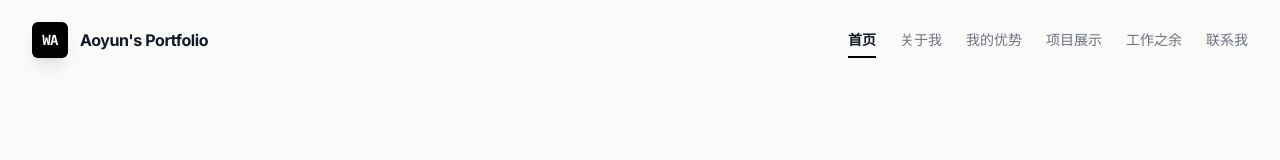
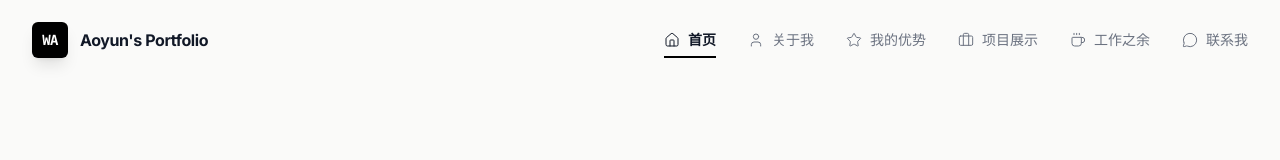
Before and after one commit to Y-tuo/Portfolio, a React (Vite) app: page / in a window 1280 px wide. Shown: the top 160 px of the page. Built offline with nearby package versions, Linux system fonts and the light colour scheme.

Commit message:
UI Update: Change 'Why Me' English title and enhance Navbar

```diff
--- a/App.tsx
+++ b/App.tsx
@@ -126,7 +126,7 @@ function App() {
       </Section>
 
       {/* === WHY ME === */}
-      <Section id="whyme" title="我的优势" englishTitle="Why Me" className="bg-white">
+      <Section id="whyme" title="我的优势" englishTitle="My Advantages" className="bg-white">
         <div className="grid md:grid-cols-3 gap-8">
           {WHY_ME.map((point, idx) => (
             <div key={idx} className="p-8 rounded-2xl bg-stone-50 hover:bg-stone-100 transition-colors border border-stone-100">
--- a/components/Navbar.tsx
+++ b/components/Navbar.tsx
@@ -44,8 +44,7 @@ export const Navbar: React.FC = () => {
 
   return (
     <nav
-      className={`fixed top-0 left-0 right-0 z-50 transition-all duration-300 px-8 ${
-        isScrolled || mobileMenuOpen ? 'bg-white/80 backdrop-blur-md shadow-sm border-b border-gray-200/50' : 'bg-transparent'
+      className={`fixed top-0 left-0 right-0 z-50 transition-all duration-300 px-8 ${isScrolled || mobileMenuOpen ? 'bg-white/80 backdrop-blur-md shadow-sm border-b border-gray-200/50' : 'bg-transparent'
         }`}
     >
       <div className="max-w-7xl mx-auto h-20 flex items-center justify-between">
@@ -67,22 +66,21 @@ export const Navbar: React.FC = () => {
         </a>
 
         {/* Desktop Nav */}
-        <div className="hidden md:flex space-x-6">
+        <div className="hidden md:flex gap-8">
           {NAV_LINKS.map((link) => (
             <a
               key={link.name}
               href={link.href}
               onClick={(e) => handleNavClick(e, link.href)}
-              className={`text-sm transition-all duration-300 py-1 relative group cursor-pointer ${
-                activeSection === link.href
+              className={`text-sm transition-all duration-300 py-1 relative group cursor-pointer flex items-center gap-2 ${activeSection === link.href
                   ? 'text-gray-900 font-bold'
                   : 'text-gray-500 font-medium hover:text-gray-900'
                 }`}
             >
+              <link.icon size={16} strokeWidth={1.5} />
               {link.name}
               {/* Active State Underline */}
-              <span className={`absolute -bottom-1 left-0 w-full h-[2px] bg-black transition-transform duration-300 origin-left ${
-                activeSection === link.href ? 'scale-x-100' : 'scale-x-0 group-hover:scale-x-50'
+              <span className={`absolute -bottom-1 left-0 w-full h-[2px] bg-black transition-transform duration-300 origin-left ${activeSection === link.href ? 'scale-x-100' : 'scale-x-0 group-hover:scale-x-50'
                 }`} />
             </a>
           ))}
--- a/constants.tsx
+++ b/constants.tsx
@@ -1,13 +1,13 @@
-import { Lightbulb, PenTool, Users, Search, Layout, Rocket, Mail, Linkedin, Dribbble, Twitter, Github } from "lucide-react";
+import { Lightbulb, PenTool, Users, Search, Layout, Rocket, Mail, Linkedin, Dribbble, Twitter, Github, Home, User, Star, Briefcase, Coffee, MessageCircle } from "lucide-react";
 import { Project, MethodologyStep, WhyMePoint, SocialLink, Hobby } from "./types";
 
 export const NAV_LINKS = [
-  { name: "首页", href: "#hero" }, // Home
-  { name: "关于我", href: "#about" }, // About
-  { name: "我的优势", href: "#whyme" }, // My Advantages
-  { name: "项目展示", href: "#projects" }, // Projects
-  { name: "工作之余", href: "#afterwork" }, // After Work
-  { name: "联系我", href: "#contact" }, // Contact
+  { name: "首页", href: "#hero", icon: Home }, // Home
+  { name: "关于我", href: "#about", icon: User }, // About
+  { name: "我的优势", href: "#whyme", icon: Star }, // My Advantages
+  { name: "项目展示", href: "#projects", icon: Briefcase }, // Projects
+  { name: "工作之余", href: "#afterwork", icon: Coffee }, // After Work
+  { name: "联系我", href: "#contact", icon: MessageCircle }, // Contact
 ];
 
 export const PROJECTS: Project[] = [
```
Lines whose indentation alone changed are shown as unchanged.
